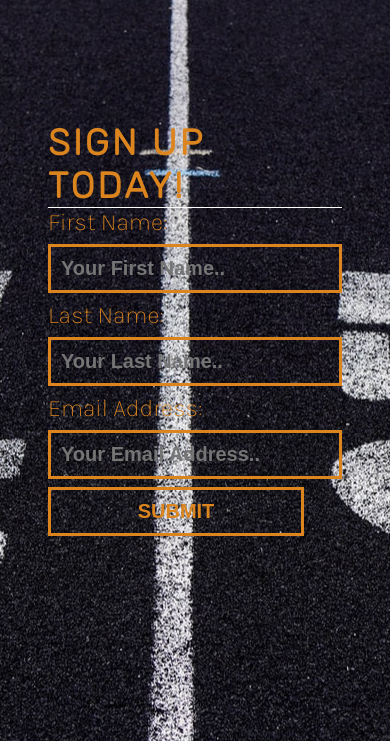
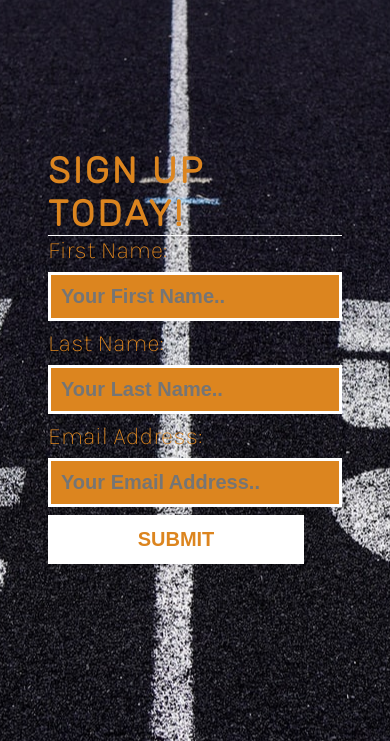
Before and after one commit to Kaysheridan/1st-Repo, a plain HTML site: page index.html in a window 390 px wide. Shown: the part 7485-8226 px from the top of the page. Drawn offline with Linux system fonts and the light colour scheme.

Commit message:
media query for mobile added

```diff
--- a/assets/stylesheet.css
+++ b/assets/stylesheet.css
@@ -188,17 +188,17 @@ input {
     display: block;
     margin: 8px 0;
     box-sizing: border-box;
-    border: 3px solid #DC851F;
+    border: 3px solid #fff;
     font-size: 20px;
-    background: transparent;
+    background: #DC851F;
     font-weight: bold;
 }
 
 .submit {
-    border: 3px solid #DC851F;
+    border: 3px solid #fff;
     color: #DC851F;
     padding: 10px 15px;
-    background: transparent;
+    background: #fff;
     cursor: pointer;
     width: 256px;
 }
@@ -229,6 +229,7 @@ footer ul {
 
 /* Media Queries*/
 
-@media (min-width: 576px) {
+@media (max-width: 576px) {
+    font-size: 2.5rem;
 
 }
--- a/index.html
+++ b/index.html
@@ -59,7 +59,7 @@
                 a 16 week comprehensive training plan to get you to your 42.2km goal. During the 16 weeks you will build your stamina and distance at a pace that suits you,
                 the plan will cover active and rest days with intensity and distance goals for each planned run. The plan is designed to be a 16 week minimum training guide, if you find any of the weeks
                 particularly difficult you can always repeat that week until you are ready to move on to the next. We reaslise this is a huge commitment to make so we have provided week 1 of the training
-                plan to give you an idea of whats in store if you choose to take the plunge.
+                plan to give you an idea of whats in store should you choose to take the plunge.
             </p>
         </div>
     </section>
```
